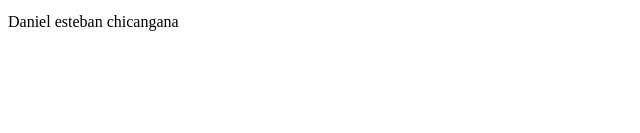
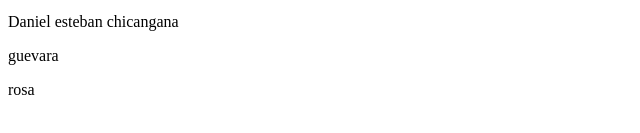
Before and after one commit to danielchicangana/daniel-chicangana-1061713386, a plain HTML site: page ejercicioNo1.html in a window 1280 px wide. Shown: the part 323-456 px from the top of the page, 0-640 px from the left. Drawn offline with Linux system fonts and the light colour scheme.

Commit message:
version 01

```diff
--- a/ejercicioNo1.html
+++ b/ejercicioNo1.html
@@ -23,5 +23,7 @@
     </section>
     <p>17 años</p>
     <p>Daniel esteban chicangana</p>
+    <p>guevara</p>
+    <p>rosa</p>
 </body>
 </html>
```
